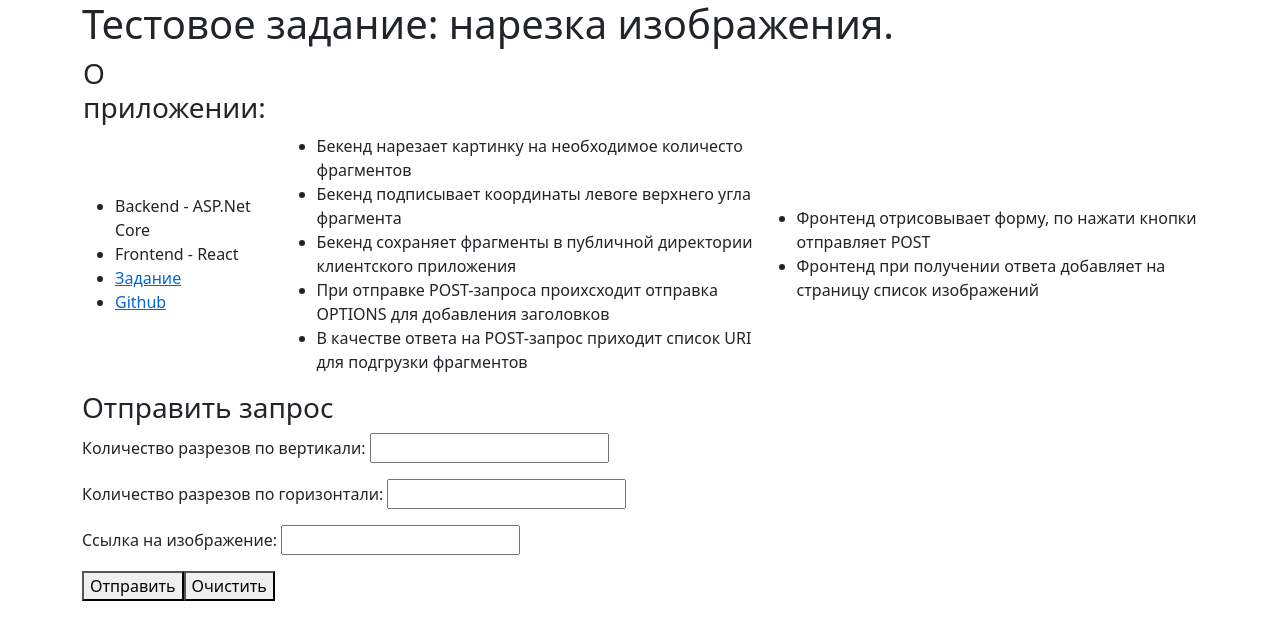
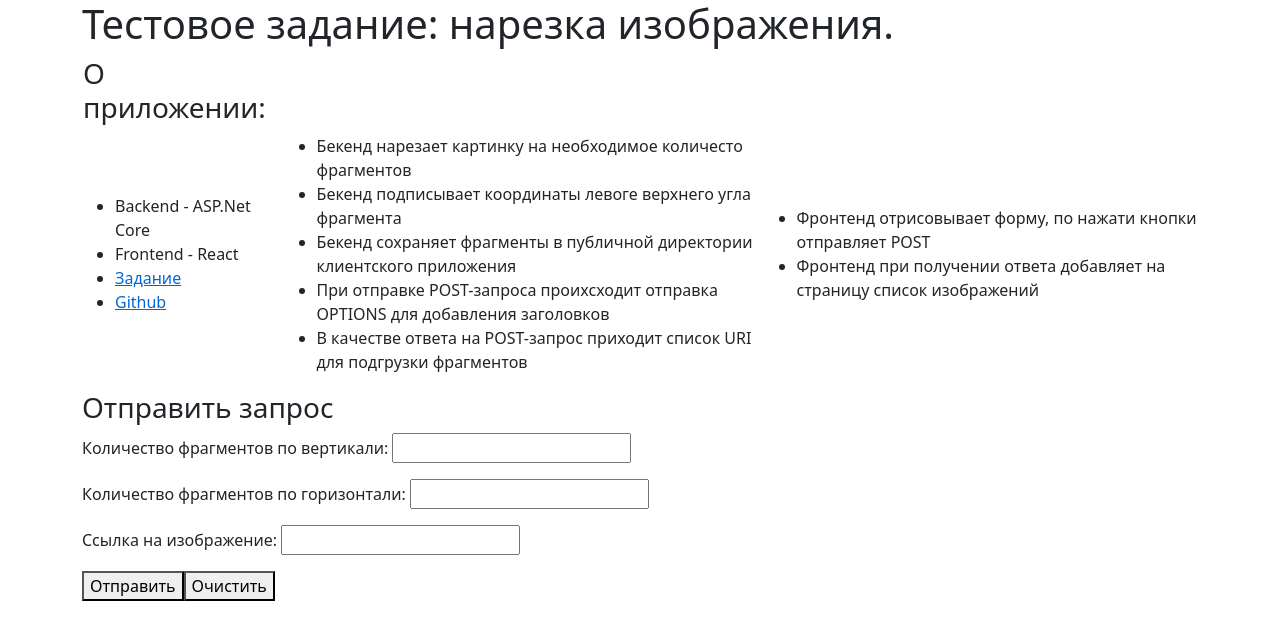
Before and after one commit to disk0Dancer/picture-transform-asp.net_core-react, a React (Create React App) app in the folder picture-transform-asp.net_core-react/ClientApp/: page / in a window 1280 px wide. Shown: the top 640 px of the page. Built offline with nearby package versions, Linux system fonts and the light colour scheme.

Commit message:
text input correction

```diff
--- a/picture-transform-asp.net_core-react/ClientApp/src/components/Home.js
+++ b/picture-transform-asp.net_core-react/ClientApp/src/components/Home.js
@@ -96,8 +96,8 @@ export class Home extends Component {
 
                 <h3>Отправить запрос</h3>
                 <form onSubmit={this.onClickFragmentsRequest}>
-                    <p>Количество разрезов по вертикали: <input type="text" id="columns" required /></p>
-                    <p>Количество разрезов по горизонтали: <input type="text" id="rows" required /></p>
+                    <p>Количество фрагментов по вертикали: <input type="text" id="columns" required /></p>
+                    <p>Количество фрагментов по горизонтали: <input type="text" id="rows" required /></p>
                     <p>Ссылка на изображение: <input type="text" id="url" required /></p>
                     <button type="submit">Отправить</button>
                     <button type="reset">Очистить</button>
```
